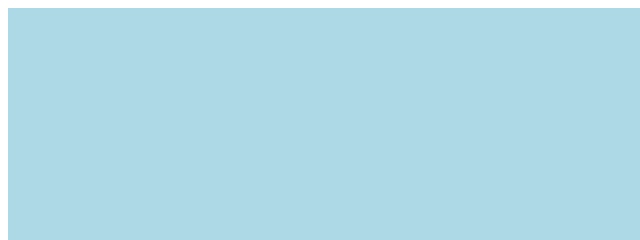
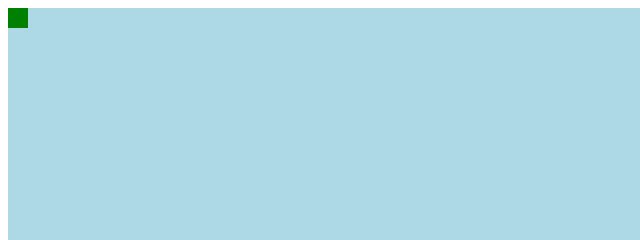
Before and after one commit to matrixZCL/JS-, a plain HTML site: page index.html in a window 1280 px wide. Shown: the top 240 px of the page, 0-640 px from the left. Drawn offline with Linux system fonts and the light colour scheme.

Commit message:
创建食物对象

```diff
--- a/index.html
+++ b/index.html
@@ -7,5 +7,6 @@
 </head>
 <body>
     <div id="map"></div>
+    <script src="js/Food.js"></script>
 </body>
 </html>
--- a/js/Food.js
+++ b/js/Food.js
@@ -0,0 +1,26 @@
+function Food(options){
+    options=options || {};
+    this.x=options.x||0;
+    this.y=options.y||0;
+    this.width=options.width||20;
+    this.height=options.height||20;
+    this.color=options.color||'green';
+}
+
+var position='absolute';
+Food.prototype.render=function(map){
+    //动态创建食物div
+    var div=document.createElement('div');
+    map.appendChild(div);
+    div.style.position=position;
+    div.style.left=this.x+'px';
+    div.style.top=this.y+'px';
+    div.style.width=this.width+'px';
+    div.style.height=this.height+'px';
+    div.style.backgroundColor=this.color;
+}
+
+//test
+var map=document.getElementById('map');
+var food=new Food();
+food.render(map);
```
